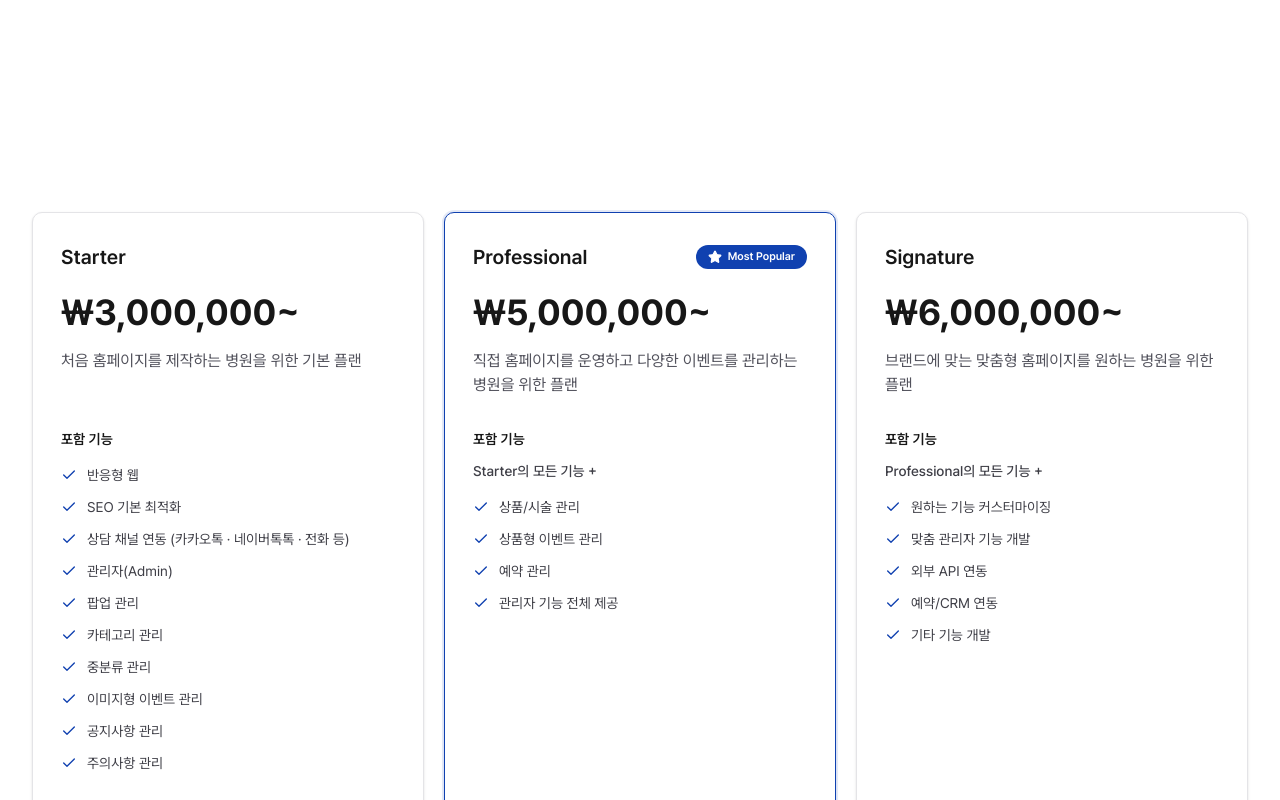
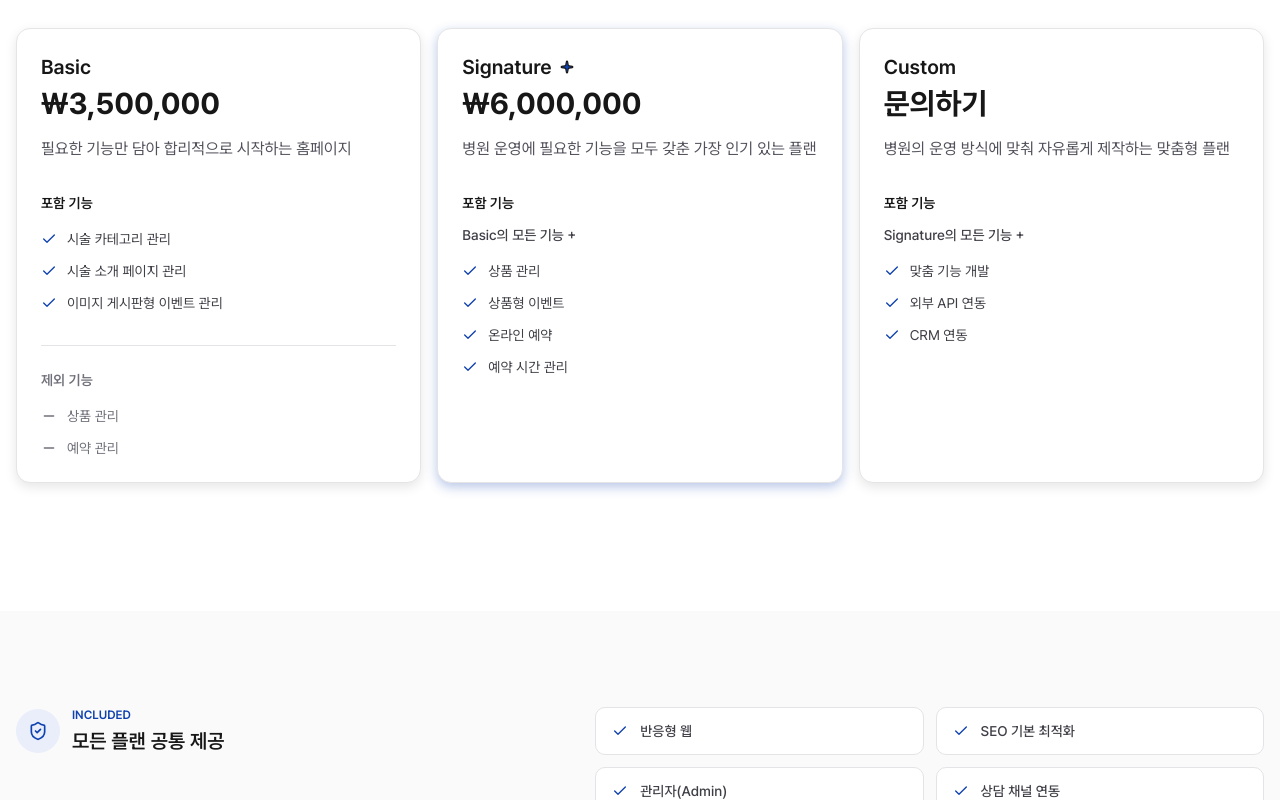
Before and after one commit to pretzel-codes/fluffy, a Next.js app: page /pricing in a window 1280 px wide. Shown: the part 380-1180 px from the top of the page. Built offline with nearby package versions, Linux system fonts and the light colour scheme.

Commit message:
Pricing Plan 추가

```diff
--- a/components/pricing/Pricing.tsx
+++ b/components/pricing/Pricing.tsx
@@ -5,7 +5,6 @@ import {
   WrenchIcon,
 } from 'lucide-react';
 import { FadeUp } from '@/components/common';
-import { PricingHero } from '@/components/pricing/PricingHero';
 import { PricingPlan } from '@/components/pricing/PricingPlan';
 
 const commonItems = [
@@ -31,7 +30,6 @@ export function Pricing() {
   return (
     <main className="bg-white">
       <div className="site-width header-offset">
-        <PricingHero />
         <PricingPlan />
       </div>
 
--- a/components/pricing/PricingHero.tsx
+++ /dev/null
@@ -1,13 +0,0 @@
-export function PricingHero() {
-  return (
-    <div className="space-y-4 pt-24 pb-14 md:space-y-6 md:pt-32">
-      <h1 className="section-title">Plans & Pricing</h1>
-
-      <p className="section-description">
-        병원의 규모와 필요한 기능에 맞는 플랜을 선택하세요. <br />
-        홈페이지 제작부터 관리자 시스템, 유지보수까지 운영에 필요한 모든 과정을
-        함께합니다.
-      </p>
-    </div>
-  );
-}
--- a/components/pricing/PricingPlan.tsx
+++ b/components/pricing/PricingPlan.tsx
@@ -1,124 +1,60 @@
-import { CheckIcon, MinusIcon, StarIcon } from 'lucide-react';
+import { CheckIcon, MinusIcon, Sparkle } from 'lucide-react';
 import { FadeUp } from '@/components/common';
 import { cn } from '@/lib/utils';
-
-type Plan = {
-  name: string;
-  price: string;
-  description: string;
-  badge?: string;
-  includedIntro: string;
-  included: string[];
-  excluded: string[];
-  featured?: boolean;
-};
-
-const plans: Plan[] = [
-  {
-    name: 'Starter',
-    price: '₩3,000,000~',
-    description: '처음 홈페이지를 제작하는 병원을 위한 기본 플랜',
-    includedIntro: '',
-    included: [
-      '반응형 웹',
-      'SEO 기본 최적화',
-      '상담 채널 연동 (카카오톡 · 네이버톡톡 · 전화 등)',
-      '관리자(Admin)',
-      '팝업 관리',
-      '카테고리 관리',
-      '중분류 관리',
-      '이미지형 이벤트 관리',
-      '공지사항 관리',
-      '주의사항 관리',
-    ],
-    excluded: [
-      '상품/시술 관리',
-      '상품형 이벤트 관리',
-      '예약 관리',
-      '커스텀 기능 개발',
-    ],
-  },
-  {
-    name: 'Professional',
-    price: '₩5,000,000~',
-    description:
-      '직접 홈페이지를 운영하고 다양한 이벤트를 관리하는 병원을 위한 플랜',
-    badge: 'Most Popular',
-    includedIntro: 'Starter의 모든 기능 +',
-    included: [
-      '상품/시술 관리',
-      '상품형 이벤트 관리',
-      '예약 관리',
-      '관리자 기능 전체 제공',
-    ],
-    excluded: [],
-    featured: true,
-  },
-  {
-    name: 'Signature',
-    price: '₩6,000,000~',
-    description: '브랜드에 맞는 맞춤형 홈페이지를 원하는 병원을 위한 플랜',
-    includedIntro: 'Professional의 모든 기능 +',
-    included: [
-      '원하는 기능 커스터마이징',
-      '맞춤 관리자 기능 개발',
-      '외부 API 연동',
-      '예약/CRM 연동',
-      '기타 기능 개발',
-    ],
-    excluded: [],
-  },
-] satisfies Plan[];
+import { plans } from '@/components/pricing/data';
 
 export function PricingPlan() {
   return (
-    <section className="relative isolate overflow-hidden py-24 md:py-32">
-      <div className="site-width">
-        <div className="mt-14 grid gap-5 lg:grid-cols-3 lg:items-stretch">
+    <section className="space-y-14 py-24 md:py-32">
+      <div className="space-y-4 md:space-y-6">
+        <h1 className="section-title">Plans & Pricing</h1>
+
+        <p className="section-description">
+          병원의 규모와 필요한 기능에 맞는 플랜을 선택하세요. <br />
+          홈페이지 제작부터 관리자 시스템, 유지보수까지 운영에 필요한 모든
+          과정을 함께합니다.
+        </p>
+      </div>
+
+      <div className="grid gap-4 md:grid-cols-3">
         {plans.map((plan, index) => (
           <FadeUp key={plan.name} transition={{ delay: 0.25 + index * 0.1 }}>
             <article
               className={cn(
-                  'flex h-full flex-col rounded-lg border bg-white p-6 shadow-sm md:p-7',
-                  plan.featured
-                    ? 'border-primary shadow-primary/10 ring-primary/10 ring-2'
-                    : 'border-zinc-200',
+                'flex h-full flex-col rounded-xl border bg-white p-6',
+                plan.featured && '',
               )}
+              style={{
+                boxShadow: plan.featured
+                  ? 'rgba(16, 65, 176, 0.3) 0px 4px 12px'
+                  : 'rgba(0, 0, 0, 0.1) 0px 4px 12px',
+              }}
             >
-                <div className="flex min-h-8 items-center justify-between gap-3">
+              <div className="flex items-center gap-2">
                 <h2 className="card-title">{plan.name}</h2>
-                  {plan.badge ? (
-                    <span className="bg-primary text-primary-foreground inline-flex items-center gap-1.5 rounded-full px-3 py-1 text-[11px] font-semibold whitespace-nowrap">
-                      <StarIcon className="size-3.5 fill-current" />
-                      {plan.badge}
-                    </span>
-                  ) : null}
+                {plan.featured && <Sparkle className="fill-primary size-3.5" />}
               </div>
 
-                <p className="mt-5 text-3xl font-bold tracking-normal md:text-4xl">
-                  {plan.price}
-                </p>
+              <p className="mt-1 text-xl font-bold md:text-3xl">{plan.price}</p>
 
-                <p className="card-description mt-4 min-h-12 leading-6">
-                  {plan.description}
-                </p>
+              <p className="card-description mt-4">{plan.description}</p>
 
               <div className="mt-8 flex-1">
                 <p className="text-sm font-semibold">포함 기능</p>
-                  {plan.includedIntro ? (
+                {plan.includedIntro && (
                   <p className="mt-3 text-sm font-medium text-zinc-700">
                     {plan.includedIntro}
                   </p>
-                  ) : null}
+                )}
 
                 <ul className="mt-4 space-y-3">
                   {plan.included.map((item) => (
                     <li
                       key={item}
-                        className="grid grid-cols-[auto_1fr] gap-2.5 text-sm leading-5 text-zinc-700"
+                      className="grid grid-cols-[auto_1fr] gap-2.5 text-sm text-zinc-700"
                     >
                       <CheckIcon
-                          className="text-primary mt-0.5 size-4 shrink-0"
+                        className="text-primary mt-0.5 size-4"
                         aria-hidden="true"
                       />
                       <span>{item}</span>
@@ -127,7 +63,7 @@ export function PricingPlan() {
                 </ul>
               </div>
 
-                {plan.excluded.length > 0 ? (
+              {plan.excluded.length > 0 && (
                 <div className="mt-8 border-t border-zinc-200 pt-6">
                   <p className="text-sm font-semibold text-zinc-500">
                     제외 기능
@@ -136,10 +72,10 @@ export function PricingPlan() {
                     {plan.excluded.map((item) => (
                       <li
                         key={item}
-                          className="grid grid-cols-[auto_1fr] gap-2.5 text-sm leading-5 text-zinc-500"
+                        className="grid grid-cols-[auto_1fr] gap-2.5 text-sm text-zinc-500"
                       >
                         <MinusIcon
-                            className="mt-0.5 size-4 shrink-0"
+                          className="mt-0.5 size-4"
                           aria-hidden="true"
                         />
                         <span>{item}</span>
@@ -147,12 +83,11 @@ export function PricingPlan() {
                     ))}
                   </ul>
                 </div>
-                ) : null}
+              )}
             </article>
           </FadeUp>
         ))}
       </div>
-      </div>
     </section>
   );
 }
--- /dev/null
+++ b/components/pricing/data.ts
@@ -0,0 +1,42 @@
+interface Plan {
+  name: string;
+  badge?: string;
+  price: string;
+  description: string;
+  includedIntro: string;
+  included: string[];
+  excluded: string[];
+  featured?: boolean;
+}
+
+export const plans: Plan[] = [
+  {
+    name: 'Basic',
+    price: '₩3,500,000',
+    description: '필요한 기능만 담아 합리적으로 시작하는 홈페이지',
+    includedIntro: '',
+    included: [
+      '시술 카테고리 관리',
+      '시술 소개 페이지 관리',
+      '이미지 게시판형 이벤트 관리',
+    ],
+    excluded: ['상품 관리', '예약 관리'],
+  },
+  {
+    name: 'Signature',
+    price: '₩6,000,000',
+    description: '병원 운영에 필요한 기능을 모두 갖춘 가장 인기 있는 플랜',
+    includedIntro: 'Basic의 모든 기능 +',
+    included: ['상품 관리', '상품형 이벤트', '온라인 예약', '예약 시간 관리'],
+    excluded: [],
+    featured: true,
+  },
+  {
+    name: 'Custom',
+    price: '문의하기',
+    description: '병원의 운영 방식에 맞춰 자유롭게 제작하는 맞춤형 플랜',
+    includedIntro: 'Signature의 모든 기능 +',
+    included: ['맞춤 기능 개발', '외부 API 연동', 'CRM 연동'],
+    excluded: [],
+  },
+];
```
Lines whose indentation alone changed are shown as unchanged.
